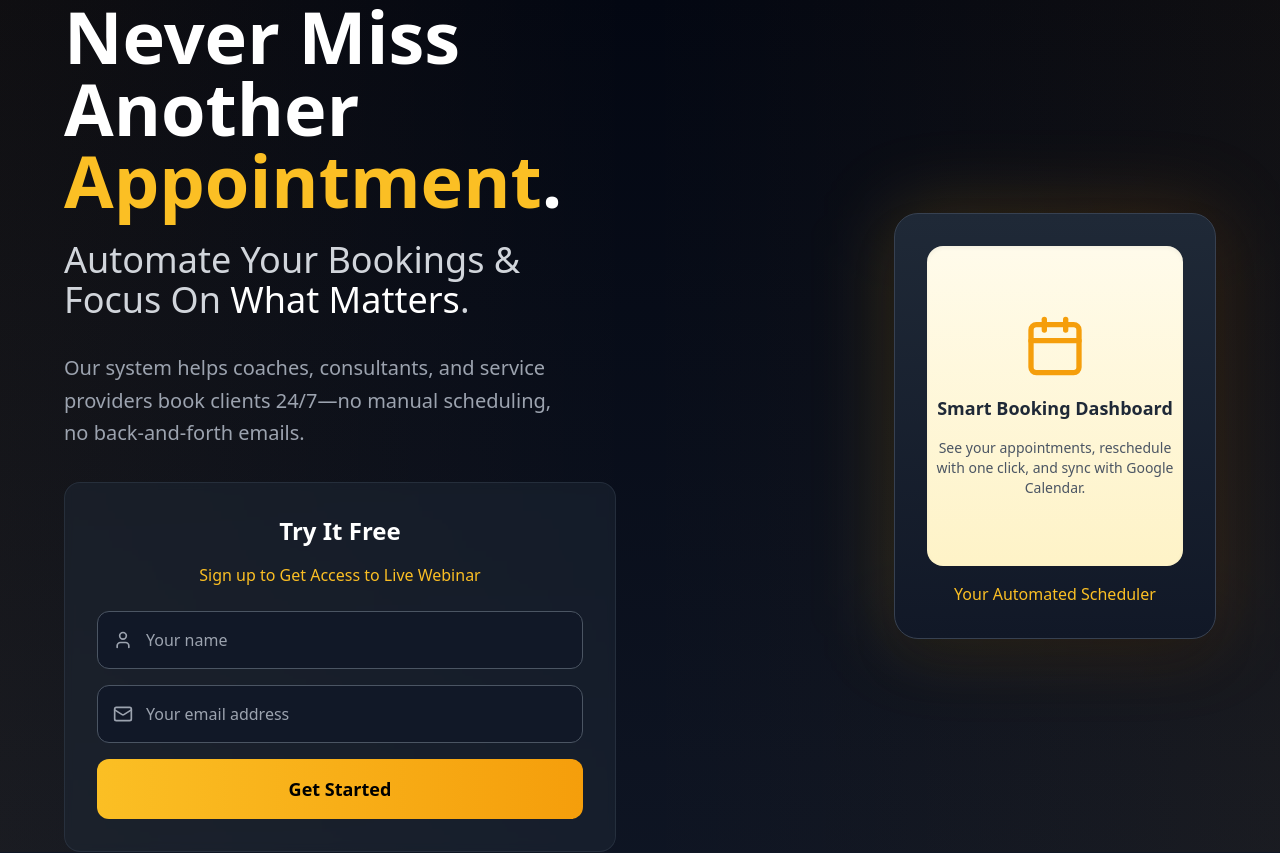
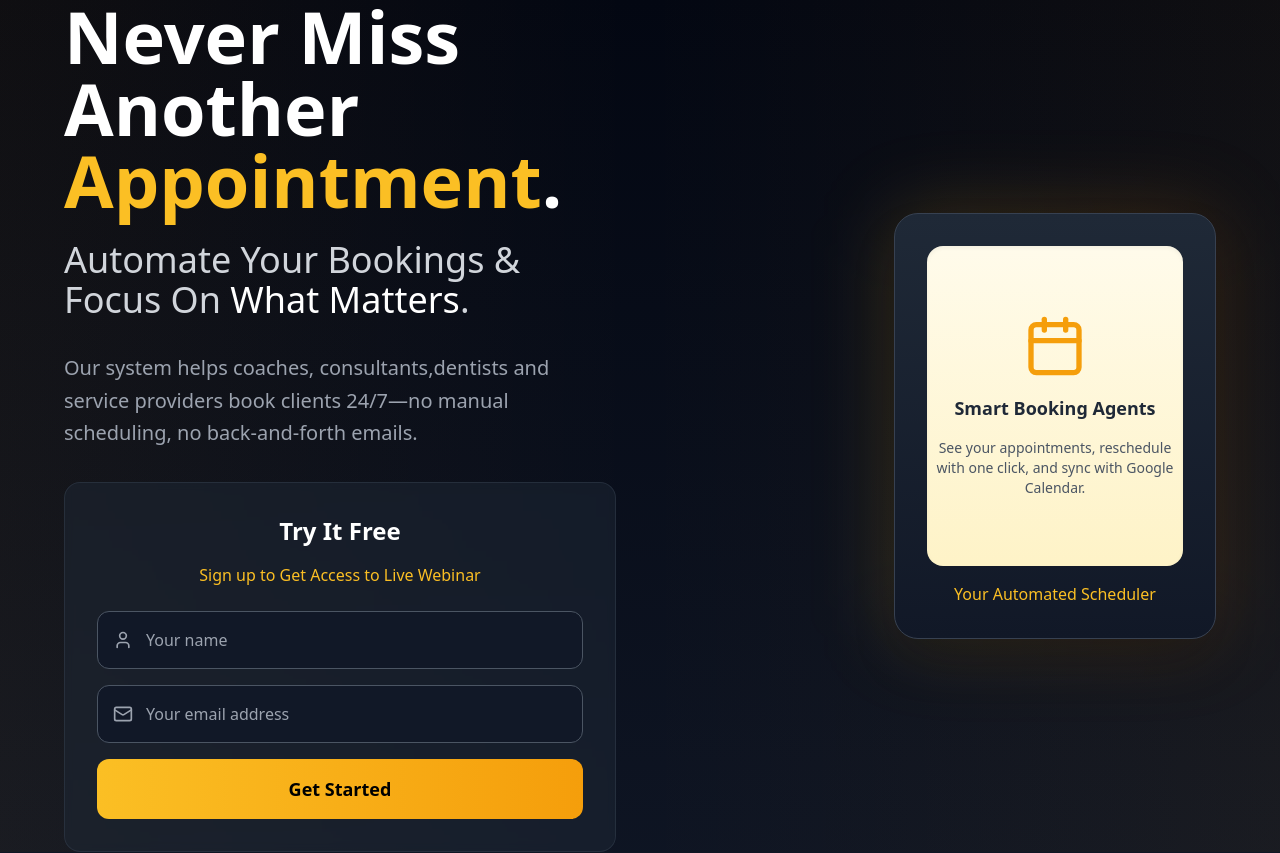
Before and after one commit to samsa221/landing, a React (Vite) app: page / in a window 1280 px wide. Shown: the top 853 px of the page. Built offline with nearby package versions, Linux system fonts and the light colour scheme.

Commit message:
Update9 App.tsx

```diff
--- a/src/App.tsx
+++ b/src/App.tsx
@@ -58,7 +58,7 @@ function App() {
             </div>
 
             <p className="text-xl text-gray-400 leading-relaxed max-w-lg">
-              Our system helps coaches, consultants, and service providers book clients 24/7—no manual scheduling, no back-and-forth emails.
+              Our system helps coaches, consultants,dentists and service providers book clients 24/7—no manual scheduling, no back-and-forth emails.
             </p>
 
             {/* Email Form */}
@@ -125,7 +125,7 @@ function App() {
               <div className="relative bg-gradient-to-b from-gray-800 to-gray-900 p-8 rounded-3xl border border-gray-700 shadow-2xl transform hover:scale-105 transition-transform duration-500">
                 <div className="w-64 h-80 bg-gradient-to-b from-amber-50 to-amber-100 rounded-2xl shadow-inner flex flex-col items-center justify-center space-y-4">
                   <Calendar className="w-16 h-16 text-amber-500" />
-                  <p className="text-lg font-semibold text-gray-800">Smart Booking Dashboard</p>
+                  <p className="text-lg font-semibold text-gray-800">Smart Booking Agents</p>
                   <p className="text-gray-600 text-sm text-center">See your appointments, reschedule with one click, and sync with Google Calendar.</p>
                 </div>
                 <p className="text-center mt-4 text-amber-400 font-medium">Your Automated Scheduler</p>
```
